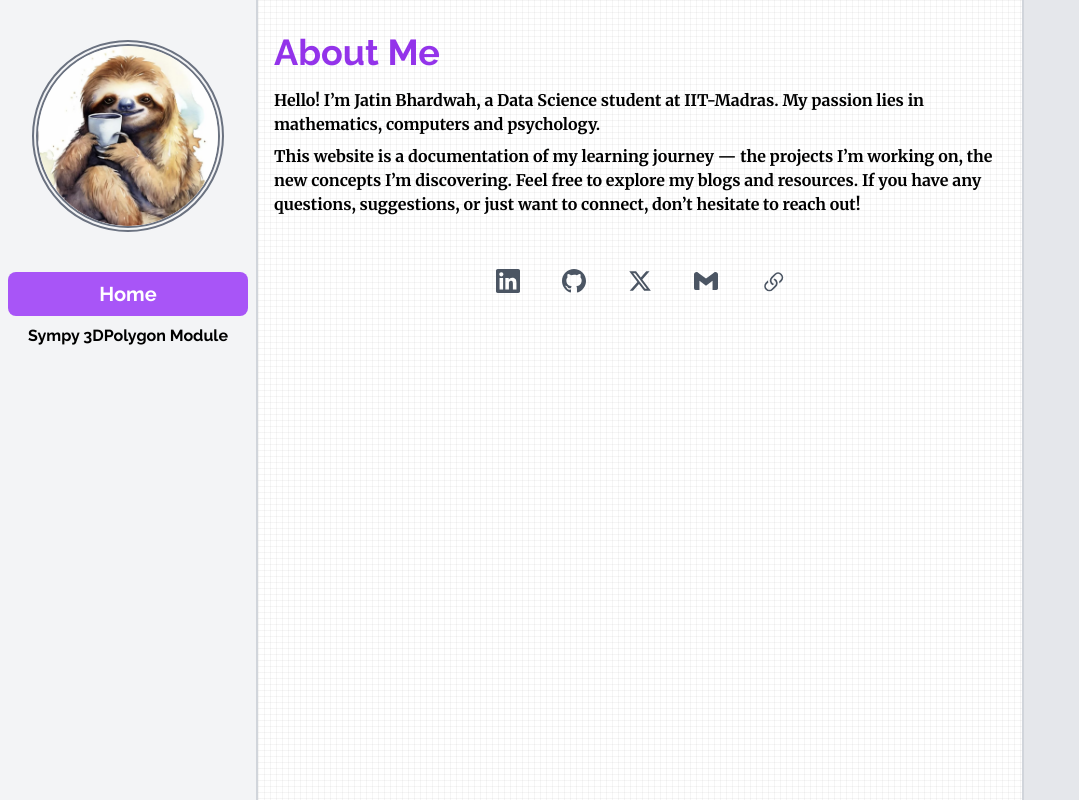
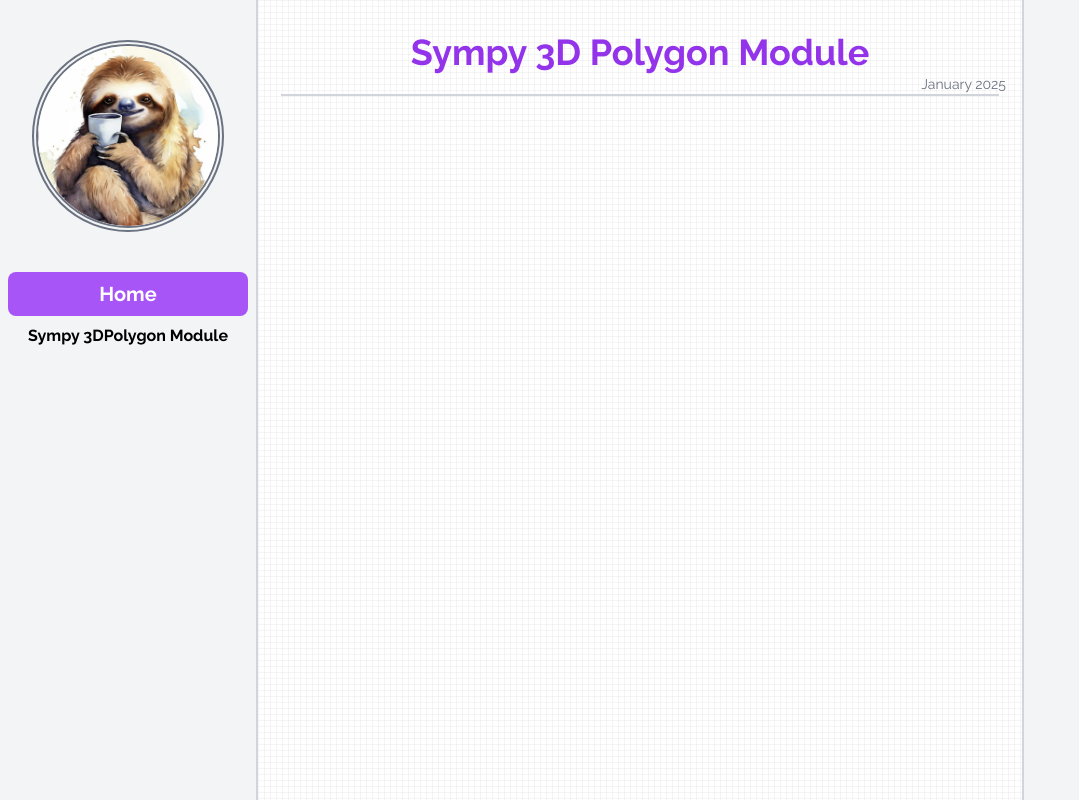
Before and after one commit to Jatinbhardwaj-093/JB-blog, a Vue app: page /#/sympy3dpolygon_module in a window 1280 px wide. Shown: the whole page, without its empty margins (0-1079 px from the left). Built offline with nearby package versions, Linux system fonts and the light colour scheme.

Commit message:
more fixes

```diff
--- a/src/Blogs/Sympy3DPolygon_Module.vue
+++ b/src/Blogs/Sympy3DPolygon_Module.vue
@@ -1,41 +1,20 @@
 <template>
-  <div class="flex">
+  <div class="flex font-merriweather">
   <!-- Content -->
-  <div class="w-[60vw] h-screen p-4 border-x-2 border-gray-300 bg-grid">
-    <h2>Sympy3DPolygon Module</h2>
-    <p>
-      This module provides functions to create and manipulate 3D polygonal
-      objects using the SymPy computer algebra system.
-    </p>
-    <h3>Installation</h3>
-    <p>
-      You can install the module using pip:
-    </p>
-    <pre><code>pip install sympy3dpolygon</code></pre>
-    <h3>Basic Usage</h3>
-    <p>
-      You can create a 3D polygonal object using the
-      <code>sympy3dpolygon.Polygon3D</code> class:
-    </p>
-    <pre><code>from sympy3dpolygon import Polygon3D
-
-poly = Polygon3D([(-1, -1, 0), (1, -1, 0), (1, 1, 0), (-1, 1, 0)])</code></pre>
-    <p>
-      You can then use the various methods of the class to manipulate and
-      analyze the polygon.
-    </p>
-    <h3>Methods</h3>
-    <ul>
-      <li><code>area</code>: Returns the area of the polygon.</li>
-      <li><code>centroid</code>: Returns the centroid of the polygon.</li>
-      <li><code>normal</code>: Returns the normal vector of the polygon.</li>
-      <li><code>perimeter</code>: Returns the perimeter of the polygon.</li>
-      <li><code>volume</code>: Returns the volume of the polygon.</li>
-    </ul>
+    <div class="w-[60vw] h-screen p-4 border-x-2 border-gray-300 bg-grid">
+      <header>
+        <h1 class="text-4xl font-bold text-purple-600 font-raleway text-center mt-4 mb-0.5">Sympy 3D Polygon Module</h1>
+        <p class="text-sm text-gray-500 font-raleway text-right">January 2025</p>
+        <div class="w-[98%] h-0.5 bg-gray-300 mx-auto mb-4"></div>
+      </header>
+      <main>
+        <div></div>
+      </main>
+      <footer></footer>
+    </div>
+    <!-- Minimap -->
+    <div class="h-screen w-[20vw] sticky top-0 bg-gray-100"></div>
   </div>
-    <!-- Minimap -->
-    <div class="h-screen w-[20vw] sticky top-0 bg-gray-200"></div>
-</div>
 </template>
 
 <style scoped>
--- a/src/NavigatePanel.vue
+++ b/src/NavigatePanel.vue
@@ -28,7 +28,7 @@
 </template>
 
 <script setup lang="ts">
-import { ref, defineEmits } from 'vue';
+import { ref} from 'vue';
 import { useRouter } from 'vue-router'; // Add this line
 
 const selectedItem = ref('Home');
--- a/src/router/index.ts
+++ b/src/router/index.ts
@@ -1,4 +1,4 @@
-import { createRouter, createWebHistory } from 'vue-router';
+import { createRouter, createWebHashHistory } from 'vue-router';
 import Home from '../Blogs/Home.vue';
 import Sympy3DPolygon_Module from '../Blogs/Sympy3DPolygon_Module.vue';
 
@@ -16,7 +16,7 @@
 ];
 
 const router = createRouter({
-    history: createWebHistory(import.meta.env.BASE_URL),
+    history: createWebHashHistory(import.meta.env.BASE_URL),
     routes,
 });
 
```
